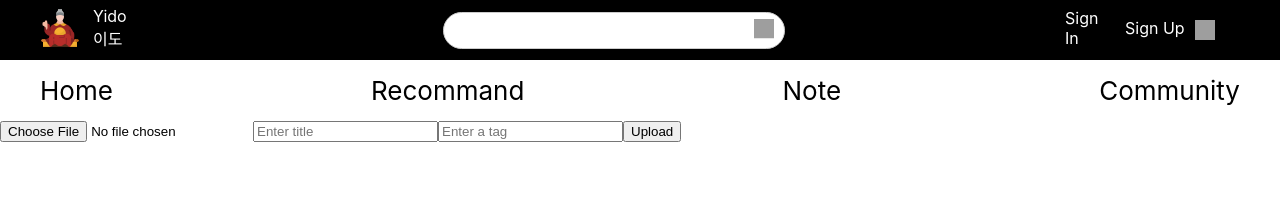
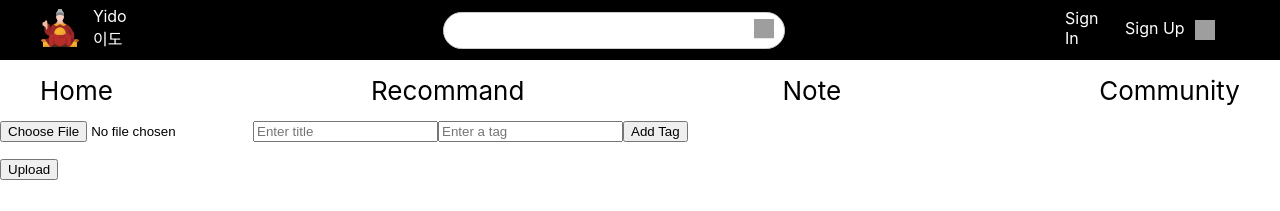
Before and after one commit to minu0897/capstone-yido, a React (Create React App) app: page /RegisterVideo in a window 1280 px wide. Shown: the top 211 px of the page. Built offline with nearby package versions, Linux system fonts and the light colour scheme; grey boxes are pictures that could not be loaded.

Commit message:
tag부분 수정

```diff
--- a/src/pages/RegisterVideo/RegisterVideo.jsx
+++ b/src/pages/RegisterVideo/RegisterVideo.jsx
@@ -32,7 +32,7 @@ const RegisterVideo = () => {
         const formData = new FormData();
         formData.append("video", file);
         formData.append("title", title);
-        formData.append("videoTags", ['가','나','다']);
+        formData.append("videoTags", videoTags); // tags 배열을 직접 전달
         // const jsonBlob = new Blob([JSON.stringify({ tags: tags })], {
         //     type: 'application/json'
         // });
@@ -60,12 +60,12 @@ const RegisterVideo = () => {
                 <input name="title" type="text" value={title} onChange={handleTitleChange} placeholder="Enter title" />
 
                 <input type="text" value={tagInput} onChange={handleInputChange} placeholder="Enter a tag" />
-                {/* <button type="button" onClick={handleAddTag}>Add Tag</button>
+                <button type="button" onClick={handleAddTag}>Add Tag</button>
                 <ul>
                     {tags.map((tag, index) => (
                         <li key={index}>{tag}</li>
                     ))}
-                </ul> */}
+                </ul>
                 <button type="submit">Upload</button>
             </form>
         </div>
```
Also changed, not shown: package.json (+7 -1 lines), 1 other file (tests, documents, lock files or other folders).
